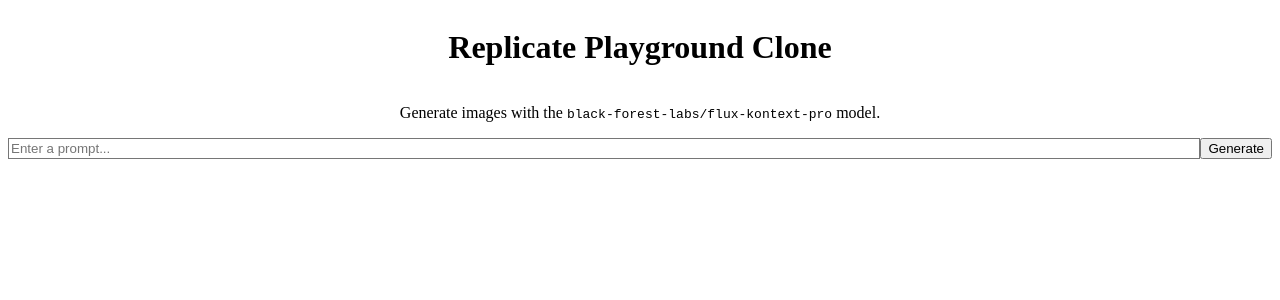
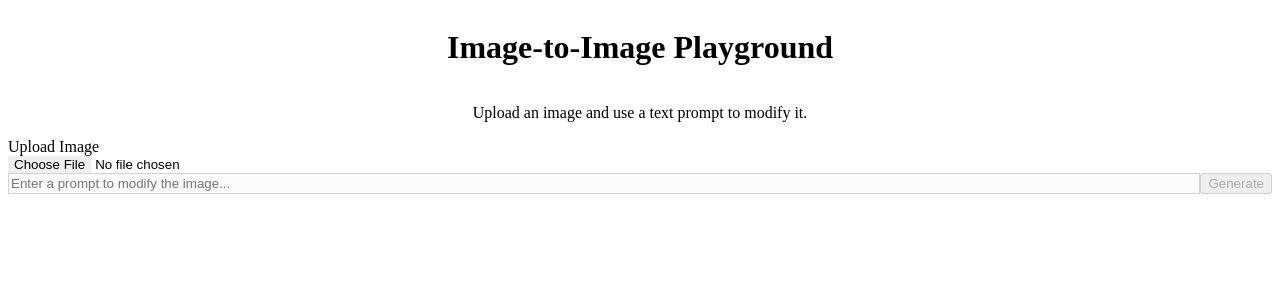
Before and after one commit to bojodanchev/replicate-playground-clone, a Next.js app: page / in a window 1280 px wide. Shown: the top 300 px of the page. Built offline with nearby package versions, Linux system fonts and the light colour scheme.

Commit message:
feat: Implement image-to-image generation

```diff
--- a/src/app/api/replicate/route.ts
+++ b/src/app/api/replicate/route.ts
@@ -13,18 +13,23 @@
     );
   }
 
-  const { prompt } = await req.json();
+  const { prompt, image } = await req.json();
 
   if (!prompt) {
     return NextResponse.json({ error: 'Prompt is required' }, { status: 400 });
   }
 
+  if (!image) {
+    return NextResponse.json({ error: 'Image is required' }, { status: 400 });
+  }
+
   try {
     const output = await replicate.run(
-      'black-forest-labs/flux-kontext-pro:6a5253a2b14421a9957279184d0b166034169625377f1e31d4d803387b99e743',
+      'stability-ai/sdxl:39ed52f2a78e934b3ba6e2a89f5b1c712de7dfea535525255b1aa35c5565e08b',
       {
         input: {
           prompt,
+          image,
         },
       }
     );
--- a/src/app/page.tsx
+++ b/src/app/page.tsx
@@ -5,12 +5,30 @@
 
 export default function HomePage() {
   const [prompt, setPrompt] = useState('');
+  const [image, setImage] = useState<File | null>(null);
+  const [imagePreview, setImagePreview] = useState<string | null>(null);
   const [imageUrl, setImageUrl] = useState('');
   const [loading, setLoading] = useState(false);
   const [error, setError] = useState('');
 
+  const handleImageChange = (e: React.ChangeEvent<HTMLInputElement>) => {
+    if (e.target.files && e.target.files[0]) {
+      const file = e.target.files[0];
+      setImage(file);
+      const reader = new FileReader();
+      reader.onloadend = () => {
+        setImagePreview(reader.result as string);
+      };
+      reader.readAsDataURL(file);
+    }
+  };
+
   const handleSubmit = async (e: React.FormEvent<HTMLFormElement>) => {
     e.preventDefault();
+    if (!image) {
+      setError('Please upload an image first.');
+      return;
+    }
     setLoading(true);
     setError('');
     setImageUrl('');
@@ -21,7 +39,7 @@
         headers: {
           'Content-Type': 'application/json',
         },
-        body: JSON.stringify({ prompt }),
+        body: JSON.stringify({ prompt, image: imagePreview }),
       });
 
       if (!response.ok) {
@@ -48,29 +66,51 @@
   return (
     <main className="mx-auto flex min-h-screen max-w-xl flex-col items-center p-24">
       <h1 className="text-center text-4xl font-bold">
-        Replicate Playground Clone
+        Image-to-Image Playground
       </h1>
       <p className="mt-4 text-center text-lg text-gray-500">
-        Generate images with the{' '}
-        <code className="rounded bg-gray-100 p-1 font-mono text-sm">
-          black-forest-labs/flux-kontext-pro
-        </code>{' '}
-        model.
+        Upload an image and use a text prompt to modify it.
       </p>
+
+      <div className="mt-8 w-full">
+        <label htmlFor="image-upload" className="block text-sm font-medium text-gray-700">
+          Upload Image
+        </label>
+        <input
+          id="image-upload"
+          name="image-upload"
+          type="file"
+          accept="image/*"
+          onChange={handleImageChange}
+          className="mt-1 block w-full text-sm text-gray-500 file:mr-4 file:rounded-md file:border-0 file:bg-gray-100 file:px-4 file:py-2 file:text-sm file:font-semibold hover:file:bg-gray-200"
+        />
+      </div>
+
+      {imagePreview && (
+        <div className="mt-8">
+          <h2 className="text-xl font-semibold">Image Preview:</h2>
+          <img
+            src={imagePreview}
+            alt="Image preview"
+            className="mt-4 rounded-md"
+            style={{ maxWidth: '100%', maxHeight: '400px' }}
+          />
+        </div>
+      )}
 
       <form className="mt-8 flex w-full" onSubmit={handleSubmit}>
         <input
           type="text"
           className="flex-grow rounded-l-md border border-gray-300 p-2 focus:border-black focus:outline-none focus:ring-0"
-          placeholder="Enter a prompt..."
+          placeholder="Enter a prompt to modify the image..."
           value={prompt}
           onChange={(e) => setPrompt(e.target.value)}
-          disabled={loading}
+          disabled={loading || !image}
         />
         <button
           type="submit"
           className="rounded-r-md bg-black px-4 py-2 text-white"
-          disabled={loading}
+          disabled={loading || !image}
         >
           {loading ? 'Generating...' : 'Generate'}
         </button>
```
